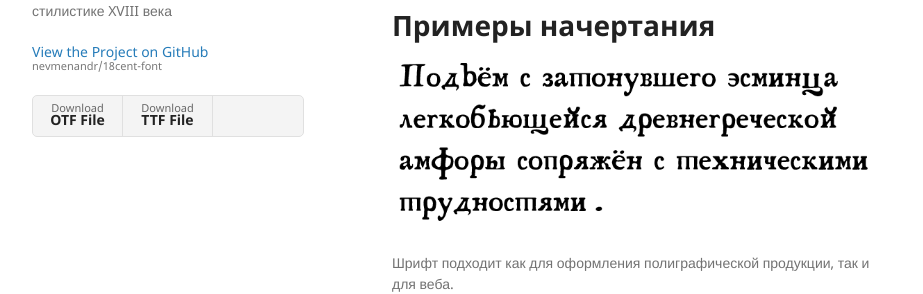
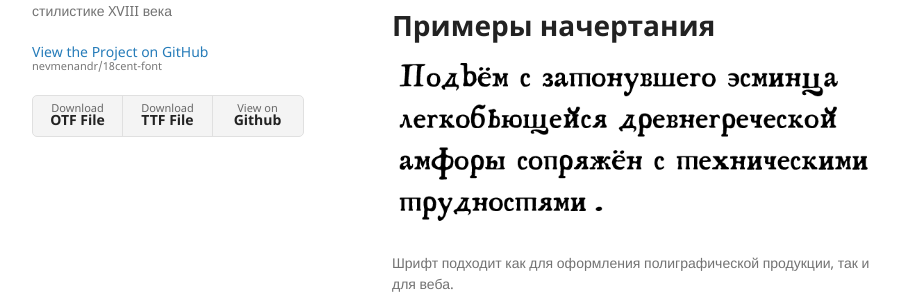
Before and after one commit to nevmenandr/18cent-font, a Jekyll site: the page built from index.md, in a window 1280 px wide. Shown: the part 285-579 px from the top of the page, without its empty margins (178-1101 px from the left). Built offline with Jekyll 4.4.1, drawn with Linux system fonts in a browser that asks for light colours.

Commit message:
Update default.html

```diff
--- a/_layouts/default.html
+++ b/_layouts/default.html
@@ -34,6 +34,7 @@
         <ul class="downloads">
           <li><a href="https://github.com/nevmenandr/18cent-font/blob/master/18cent-normal.otf?raw=true">Download <strong>OTF File</strong></a></li>
           <li><a href="https://github.com/nevmenandr/18cent-font/blob/master/18cent-normal.ttf?raw=true">Download <strong>TTF File</strong></a></li>
+          <li><a href="https://github.com/nevmenandr/18cent-font">View on <strong>Github</strong></a></li>
         </ul>
         {% endif %}
       </header>
```
